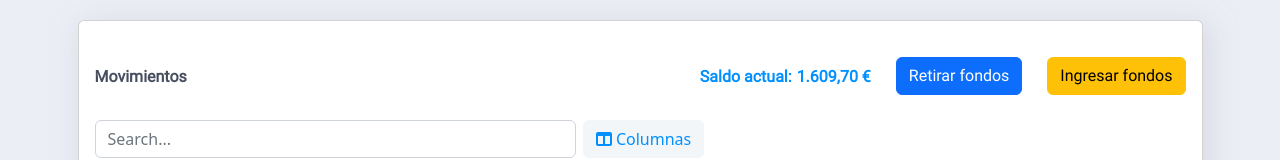
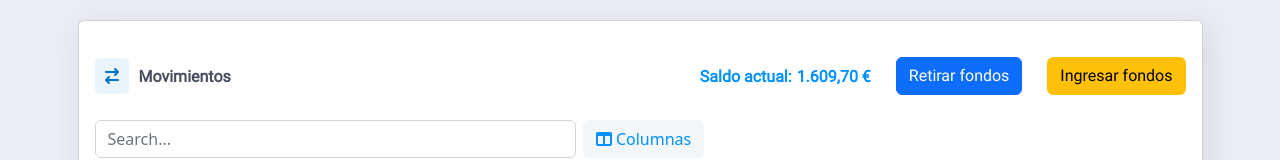
Before and after one commit to Drustus/prueba-big-buy, a React (Create React App) app: page / in a window 1280 px wide. Shown: the top 160 px of the page. Built offline with nearby package versions, Linux system fonts and the light colour scheme.

Commit message:
Añadido icono

```diff
--- a/src/pages/movements/Title/index.tsx
+++ b/src/pages/movements/Title/index.tsx
@@ -1,7 +1,14 @@
+import { FontAwesomeIcon } from "@fortawesome/react-fontawesome";
+import { faArrowRightArrowLeft } from "@fortawesome/free-solid-svg-icons";
 import "./styles.scss";
 
 const Title = () => {
-  return <div className="title">Movimientos</div>;
+  return (
+    <div className="title">
+      <FontAwesomeIcon className="title-icon" icon={faArrowRightArrowLeft} />
+      Movimientos
+    </div>
+  );
 };
 
 export default Title;
--- a/src/pages/movements/Title/styles.scss
+++ b/src/pages/movements/Title/styles.scss
@@ -9,3 +9,11 @@
   order: 1;
   flex-grow: 0;
 }
+
+.title-icon {
+  color: #0072ca;
+  background-color: #e8f5ff;
+  padding: 10px;
+  border-radius: 5px;
+  margin-right: 10px;
+}
```
